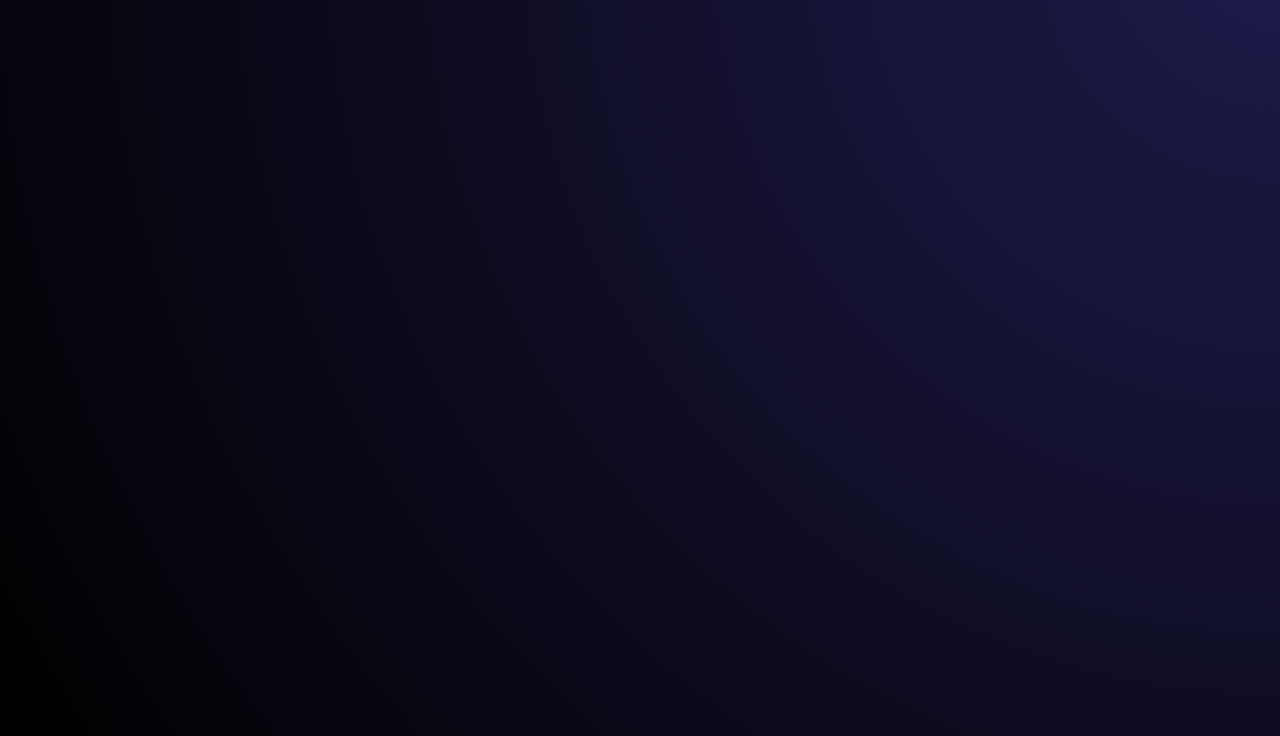
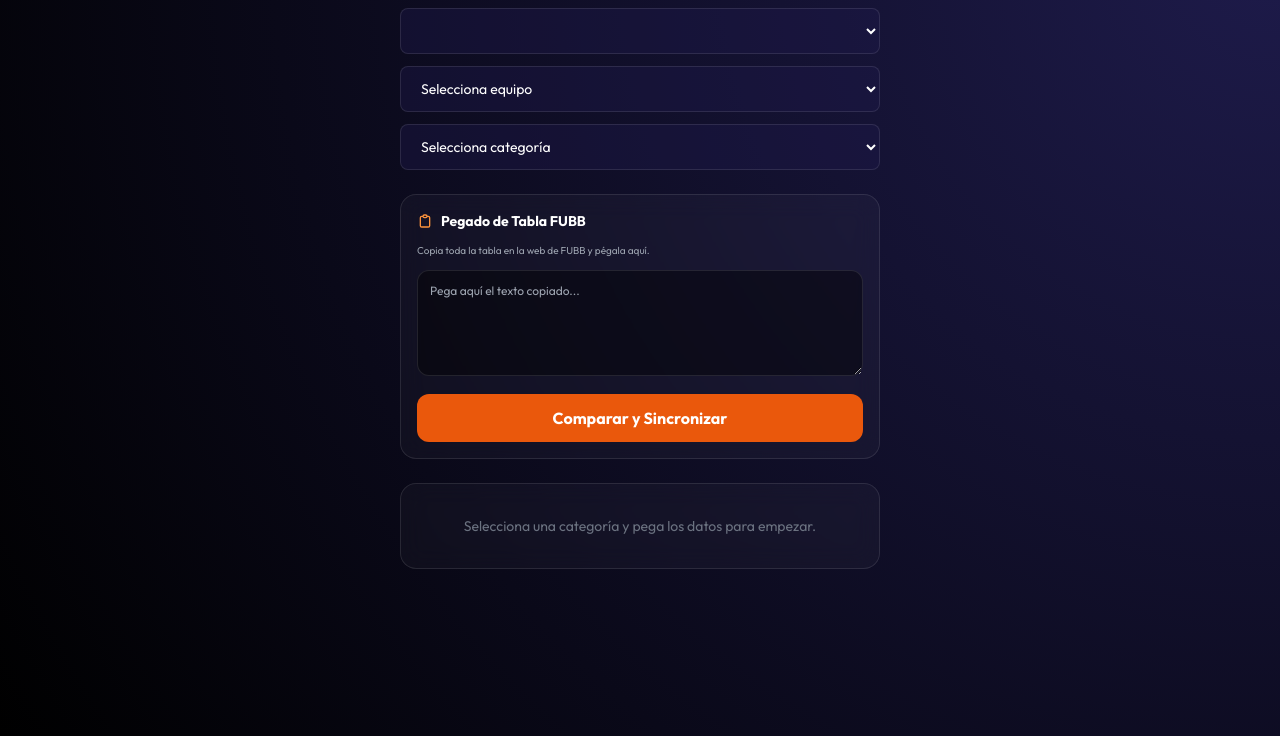
Before and after one commit to appsparavos-ops/DSC, a website: page sincronizar_fubb_movil.html in a window 1280 px wide. Shown: the part 64-800 px from the top of the page. Drawn offline with nearby package versions, Linux system fonts and the light colour scheme.

Commit message:
Add files via upload

```diff
--- a/sincronizar_fubb_movil.html
+++ b/sincronizar_fubb_movil.html
@@ -33,7 +33,7 @@
         .uninitialized { opacity: 0; }
     </style>
 </head>
-<body class="uninitialized">
+<body class="bg-black">
 
     <div class="p-4 max-w-lg mx-auto">
         <header class="mb-6">
```
